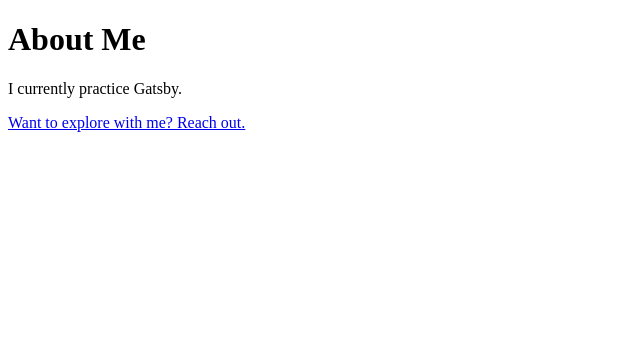
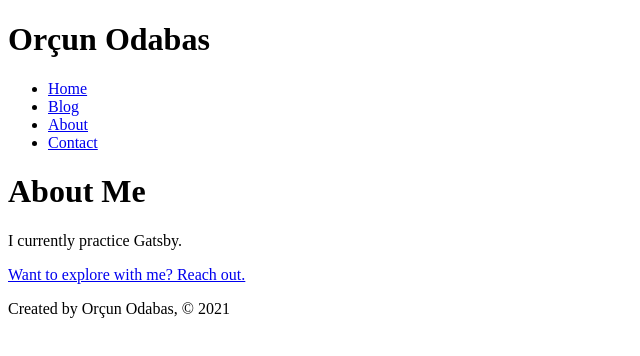
Before and after one commit to WaveRider52/gatsby-starter, a Gatsby site: page /about in a window 1280 px wide. Shown: the whole page, without its empty margins (0-640 px from the left). Built offline with nearby package versions, Linux system fonts and the light colour scheme; Gatsby itself is replaced by a stand-in of ours.

Commit message:
Creating Shared Page Components

```diff
--- /dev/null
+++ b/src/components/footer.js
@@ -0,0 +1,11 @@
+import React from 'react'
+
+const Footer = () => {
+    return (
+        <footer>
+            <p>Created by Orçun Odabas, © 2021</p>
+        </footer>
+    )
+}
+
+export default Footer
--- /dev/null
+++ b/src/components/header.js
@@ -0,0 +1,28 @@
+import React from 'react'
+import { Link } from 'gatsby'
+
+const Header = () => {
+    return (
+        <header>
+            <h1>Orçun Odabas</h1>
+            <nav>
+                <ul>
+                    <li>
+                        <Link to="/">Home</Link>
+                    </li>
+                    <li>
+                        <Link to="/blog">Blog</Link>
+                    </li>
+                    <li>
+                        <Link to="/about">About</Link>
+                    </li>
+                    <li>
+                        <Link to="/contact">Contact</Link>
+                    </li>
+                </ul>
+            </nav>
+        </header>
+    )
+}
+
+export default Header
--- a/src/pages/about.js
+++ b/src/pages/about.js
@@ -1,12 +1,18 @@
 import React from 'react'
 import { Link } from 'gatsby'
+
+
+import Footer from '../components/footer'
+import Header from "../components/header"
 
 const AboutPage = () => {
     return (
         <div>
+            <Header />
             <h1>About Me</h1>
             <p>I currently practice Gatsby.</p>
             <p><Link to="/contact">Want to explore with me? Reach out.</Link></p>
+            <Footer />
         </div>
     )
 }
--- a/src/pages/blog.js
+++ b/src/pages/blog.js
@@ -1,10 +1,15 @@
 import React from 'react'
+
+import Footer from '../components/footer'
+import Header from "../components/header"
 
 const BlogPage = () => {
     return (
         <div>
+            <Header />
             <h1>Blog</h1>
             <p>Posts will show up here later on.</p>
+            <Footer />
         </div>
     )
 }
--- a/src/pages/contact.js
+++ b/src/pages/contact.js
@@ -1,12 +1,17 @@
 import React from 'react'
+
+import Footer from '../components/footer'
+import Header from "../components/header"
 
 const ContactPage = () => {
     return (
         <div>
+            <Header />
             <h1>Contact</h1>
             <p>The best way to reach me is via
                 <a href="https://twitter.com/@orcun_odabas" target="_blank" rel="noreferrer">@orcun_odabas</a> on Twitter!
             </p>
+            <Footer />
         </div>
     )
 }
--- a/src/pages/index.js
+++ b/src/pages/index.js
@@ -1,12 +1,17 @@
 import React from 'react'
 import { Link } from 'gatsby'
+
+import Footer from '../components/footer'
+import Header from "../components/header"
 
 const IndexPage = () => {
   return (
     <div>
+      <Header />
       <h1>Hello,</h1>
       <h2>I'm Orçun, a full-stack developer living in beautiful Switzerland.</h2>
       <p>Need to explore frameworks? <Link to="/contact">Contact me.</Link></p>
+      <Footer />
     </div>
   )
 }
```
Also changed, not shown: README.md.
